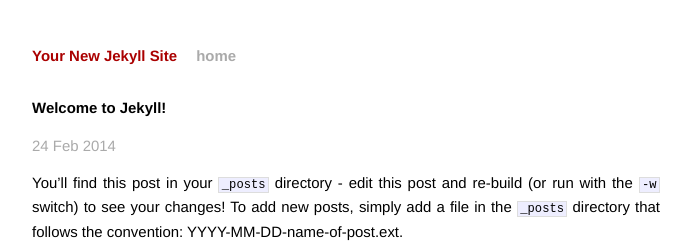
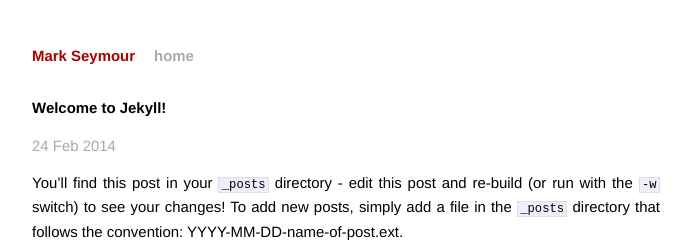
Before and after one commit to mseymour/mseymour.github.io, a Jekyll site: the page built from _posts/2014-02-24-welcome-to-jekyll.markdown, in a window 1280 px wide. Shown: the top 243 px of the page, without its empty margins (294-985 px from the left). Built offline with Jekyll 4.4.1, drawn with Linux system fonts in a browser that asks for light colours; Markdown is read by kramdown in place of the engine named in the settings.

Commit message:
Change pygments to highlighter

```diff
--- a/_config.yml
+++ b/_config.yml
@@ -1,3 +1,3 @@
-name: Your New Jekyll Site
+name: Mark Seymour
 markdown: redcarpet
-pygments: true
+highlighter: true
```
